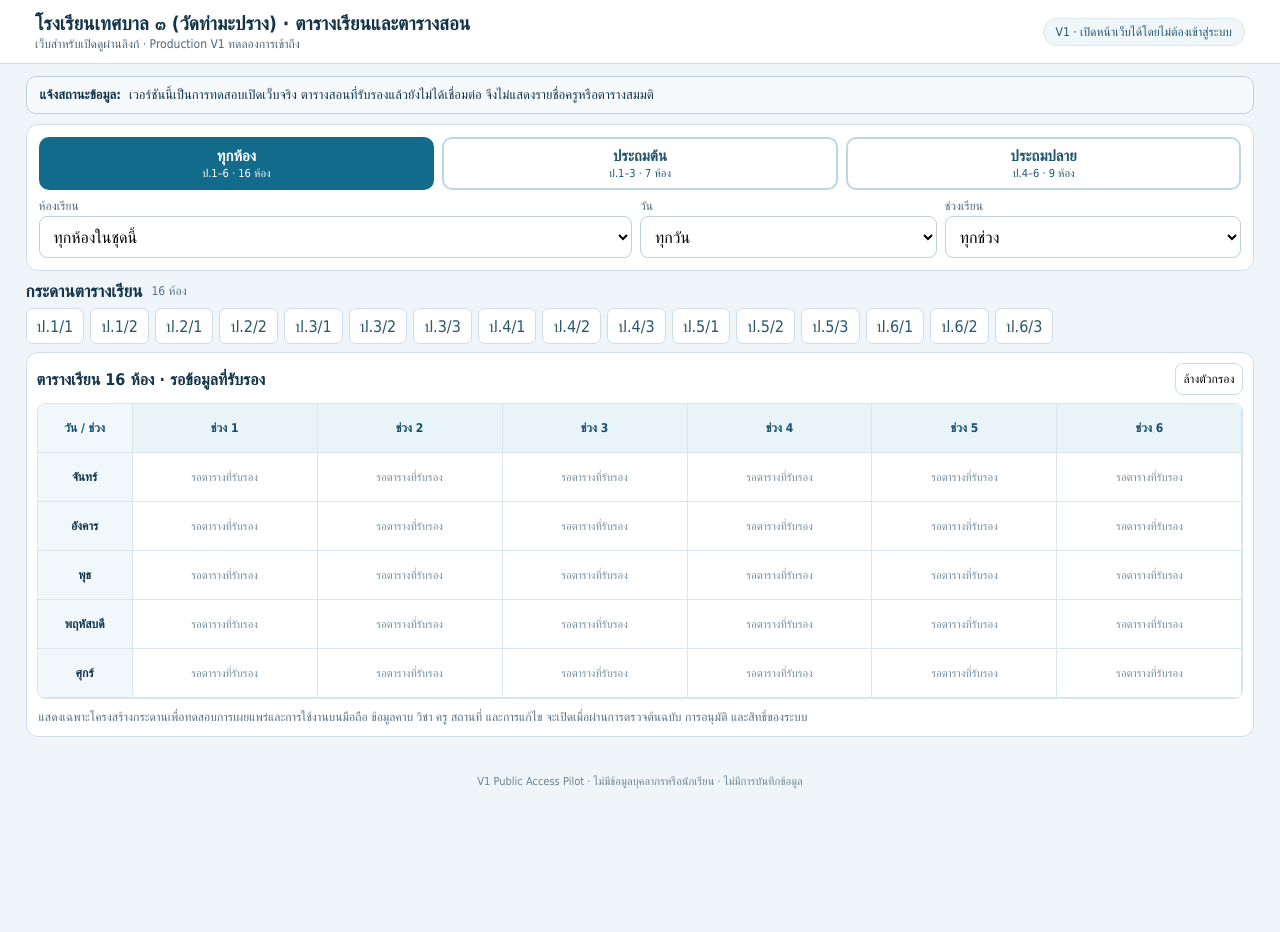
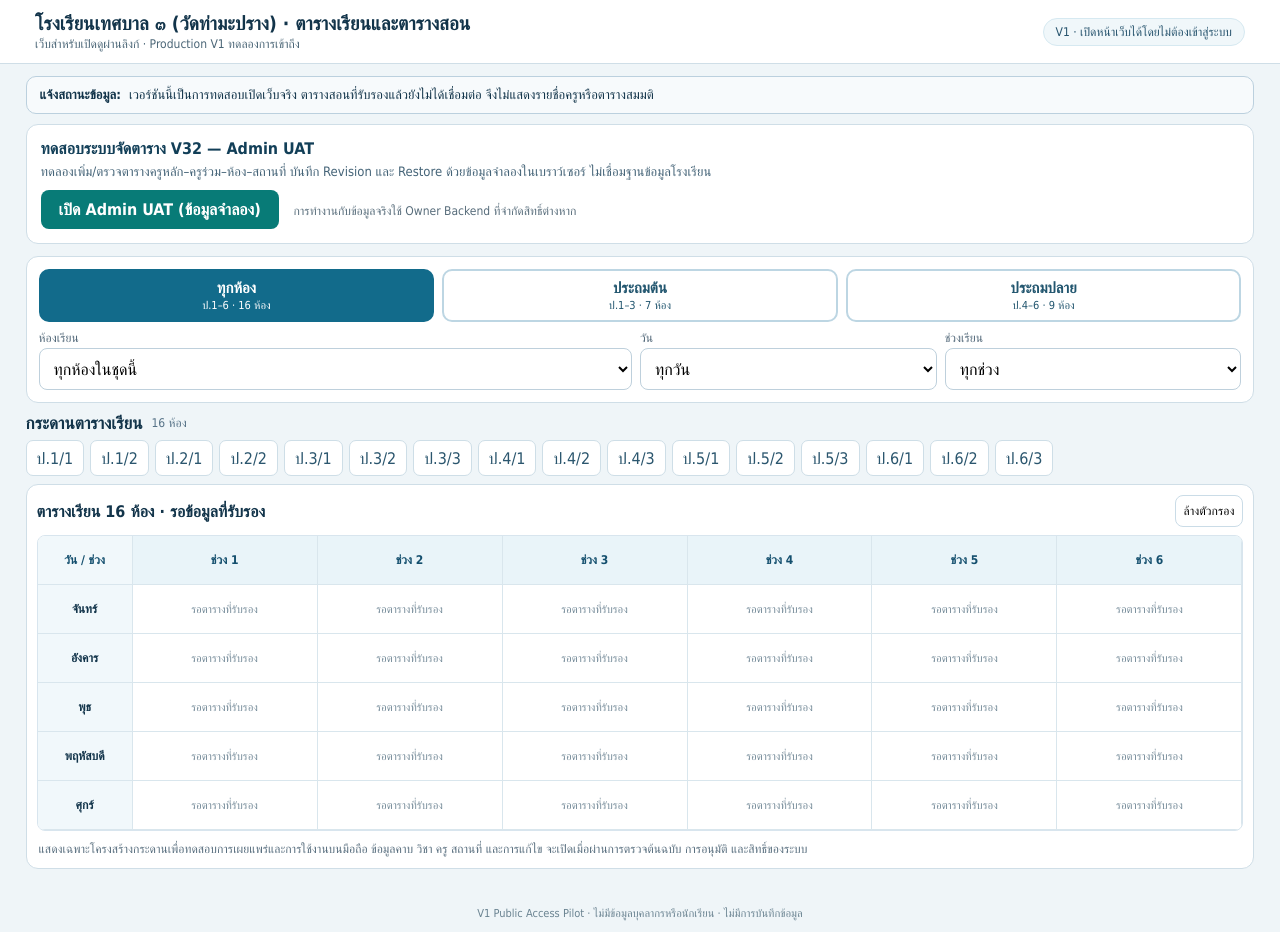
Before and after one commit to matra16/t3-timetable, a plain HTML site: page index.html in a window 1280 px wide. Before the commit the page ends 800 px from the top, so only its background shows below. Drawn offline with Linux system fonts and the light colour scheme.

Commit message:
feat(public): link safe Owner V32 Admin UAT sandbox from validated 16-room board

```diff
--- a/index.html
+++ b/index.html
@@ -52,7 +52,13 @@ footer{text-align:center;color:#6a8391;font-size:11px;padding:12px}
 </header>
 <main>
   <div class="notice" role="status"><strong>แจ้งสถานะข้อมูล:</strong> เวอร์ชันนี้เป็นการทดสอบเปิดเว็บจริง ตารางสอนที่รับรองแล้วยังไม่ได้เชื่อมต่อ จึงไม่แสดงรายชื่อครูหรือตารางสมมติ</div>
-  <section class="toolbar" aria-label="ตัวเลือกกระดาน">
+  <section class="admin-access" aria-label="ทดลองจัดตารางฉบับร่าง" style="background:#fff;border:1px solid #cfdee7;border-radius:12px;padding:14px;margin-bottom:12px">
+ <h2 style="font-size:16px;margin:0 0 6px;color:#123f58">ทดสอบระบบจัดตาราง V32 — Admin UAT</h2>
+ <p style="margin:0 0 10px;color:#456478;font-size:13px">ทดลองเพิ่ม/ตรวจตารางครูหลัก–ครูร่วม–ห้อง–สถานที่ บันทึก Revision และ Restore ด้วยข้อมูลจำลองในเบราว์เซอร์ ไม่เชื่อมฐานข้อมูลโรงเรียน</p>
+ <a href="./admin-uat.html" style="display:inline-block;padding:10px 18px;background:#087b77;color:#fff;text-decoration:none;border-radius:8px;font-weight:700">เปิด Admin UAT (ข้อมูลจำลอง)</a>
+ <span style="display:inline-block;margin-left:10px;font-size:12px;color:#586d7b">การทำงานกับข้อมูลจริงใช้ Owner Backend ที่จำกัดสิทธิ์ต่างหาก</span>
+ </section>
+<section class="toolbar" aria-label="ตัวเลือกกระดาน">
     <div class="switch" role="group" aria-label="เลือกชุดกระดาน">
       <button data-group="all" aria-pressed="true" type="button">ทุกห้อง<small>ป.1–6 · 16 ห้อง</small></button>
       <button data-group="lower" aria-pressed="false" type="button">ประถมต้น<small>ป.1–3 · 7 ห้อง</small></button>
```
